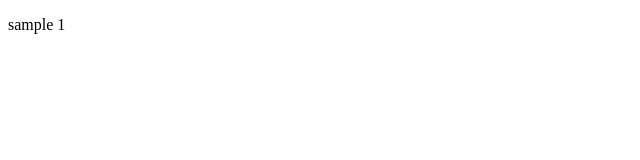
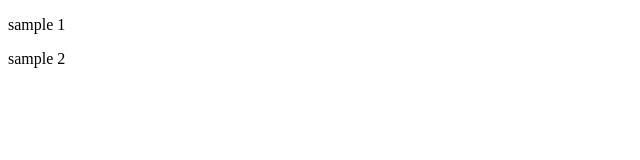
Before and after one commit to jhonjalany/sample, a plain HTML site: page index.html in a window 1280 px wide. Shown: the full height of the page, 0-640 px from the left. Drawn offline with Linux system fonts and the light colour scheme.

Commit message:
Update index.html

```diff
--- a/index.html
+++ b/index.html
@@ -8,5 +8,6 @@
 </head>
 <body>
   <p>sample 1</p>
+  <p>sample 2</p>
 </body>
 </html>
```
